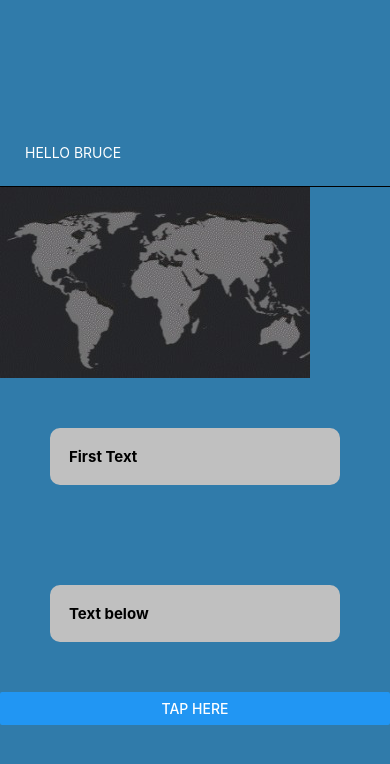
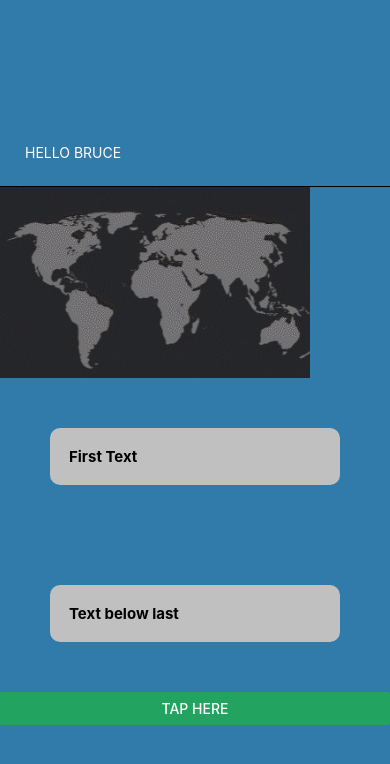
Before and after one commit to gruningzen202302/rn-course, a React Native app: screen / in a window 390 px wide. Shown: the top 764 px of the page. Built offline with nearby package versions, Linux system fonts and the light colour scheme.

Commit message:
style: add a green button to use the product's palette

```diff
--- a/App.js
+++ b/App.js
@@ -7,8 +7,8 @@ export default function App() {
       <View style={{ borderBottomWidth: 1, borderBottomColor: "black" }} />
       <Image source={require("./assets/world-host-distribution.jpeg")} />
       <Text style={styles.dummyText}>First Text</Text>
-      <Text style={styles.dummyText}>Text below</Text>
-      <Button title="Tap Here" />
+      <Text style={styles.dummyText}>Text below last</Text>
+      <Button title="Tap Here" color="#22A360" />
     </View>
   );
 }
```
